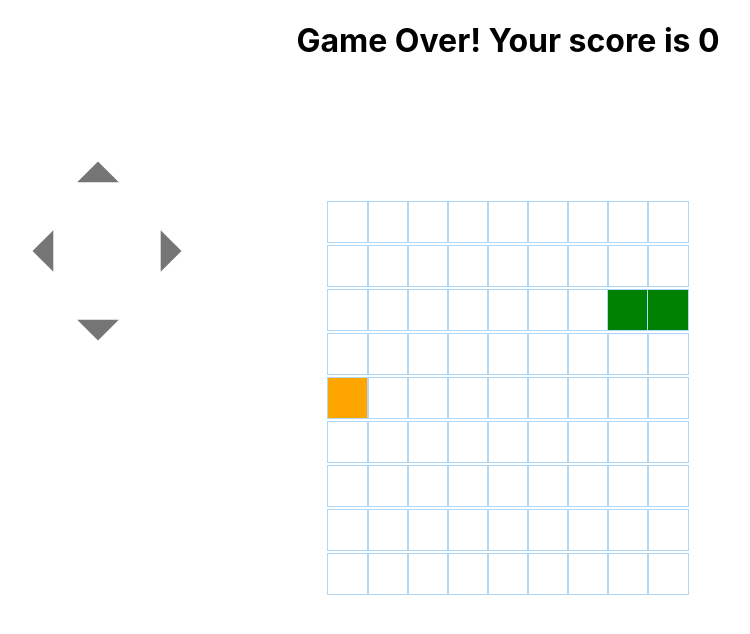
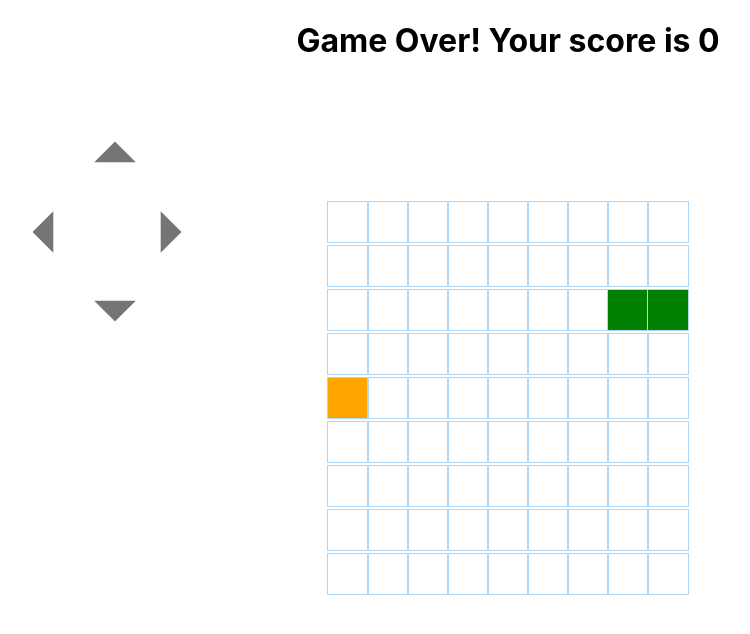
Before and after one commit to KevinLohJunYong/SnakeGame, a React (Create React App) app: page / in a window 1280 px wide. Shown: the top 634 px of the page, without its empty margins (132-882 px from the left). Built offline with nearby package versions, Linux system fonts and the light colour scheme.

Commit message:
fixing mobile ui

```diff
--- a/src/App.js
+++ b/src/App.js
@@ -256,7 +256,7 @@ export default function Board() {
               </div>
             </div>
             <div style={{marginLeft:"9%",marginTop:getMarginTop()}}>
-                 <IconButton className={classes.icon} style={{marginLeft:"4.5%"}} onClick={()=>setDirection(Direction.UP)}>
+                 <IconButton className={classes.icon} style={{marginLeft:getMarginLeft()}} onClick={()=>setDirection(Direction.UP)}>
                    <ArrowDropUp fontSize="large"> </ArrowDropUp>
                  </IconButton>
                 <div style={{marginTop:"-4%"}}>
@@ -267,7 +267,7 @@ export default function Board() {
                   <ArrowRight fontSize="large"> </ArrowRight>
                   </IconButton>
                 </div>
-                <IconButton className={classes.icon} style={{marginLeft:"4.5%",marginTop:"-4%"}} onClick={()=>setDirection(Direction.DOWN)}>
+                <IconButton className={classes.icon} style={{marginLeft:getMarginLeft(),marginTop:"-4%"}} onClick={()=>setDirection(Direction.DOWN)}>
                 <ArrowDropDown fontSize="large">
                 </ArrowDropDown>
                 </IconButton>
@@ -345,5 +345,8 @@ function getClassName(cell) {
     return 'cell';
 }
 function getMarginTop() {
-    return IS_SMALL_SCREEN ? "4%" : "9%";
+    return IS_SMALL_SCREEN ? "2.5%" : "9%";
 }
+function getMarginLeft() {
+    return IS_SMALL_SCREEN ? "6%" : "4.5%";
+}
```
